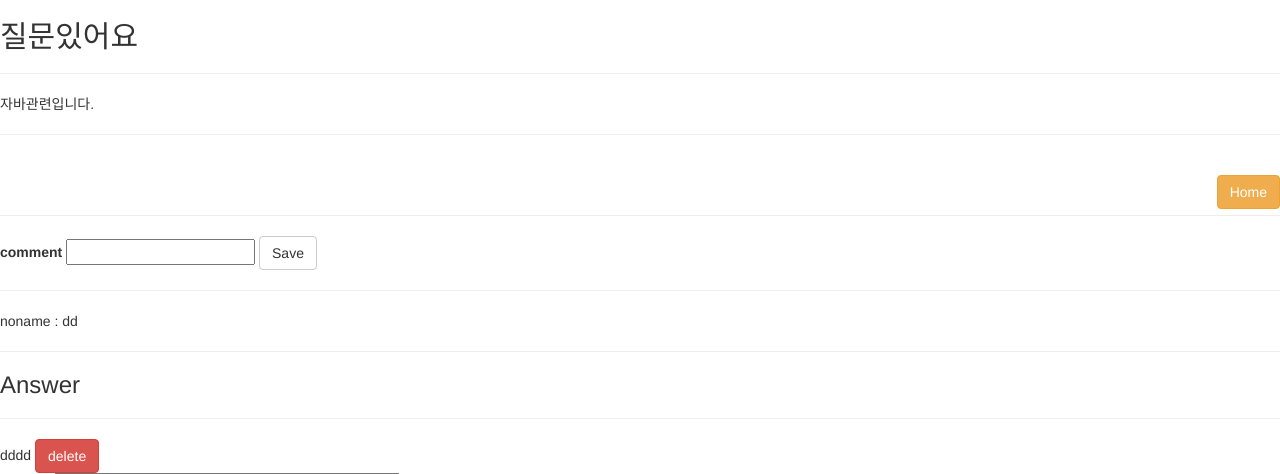
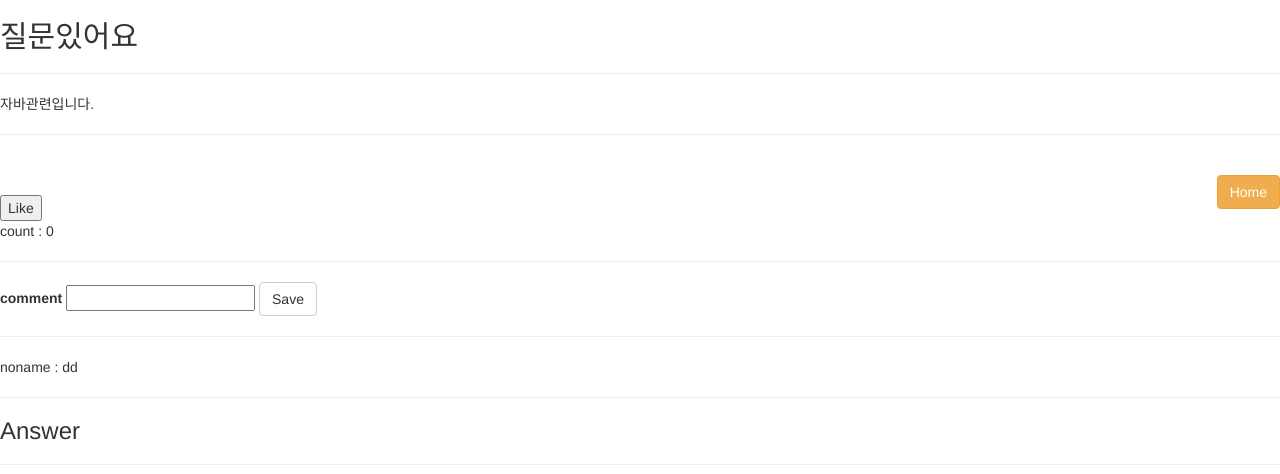
Before and after one commit to hufstest/HufsIME, a Django app: page /show/9/ in a window 1280 px wide. Shown: the top 474 px of the page. Run offline with Django 3.2, Linux system fonts and the light colour scheme; data comes from the database, SQL or seed files in the repository; both versions use the stored data as it was after the commit; data that the repository does not hold is empty; parts of the project's set-up code (start-up, migrations or seed data) failed here and were passed over; some libraries are stand-ins or nearby versions.

Commit message:
like ajax

```diff
--- a/new/new/settings.py
+++ b/new/new/settings.py
@@ -159,3 +159,9 @@ SOCIALACCOUNT_QUERY_EMAIL = True
 
 LOGIN_REDIRECT_URL = 'home'
 LOGOUT_REDIRECT_URL = 'home'
+
+STATIC_URL = '/static/'
+STATICFILES_DIRS = [
+    os.path.join(BASE_DIR, "static")
+]
+STATIC_ROOT = os.path.join(BASE_DIR, 'staticfiles')
--- /dev/null
+++ b/new/users/static/like.js
@@ -0,0 +1,28 @@
+ $(".like").click(function(){
+    var pk = $(this).attr('name')
+    $.ajax({
+      type: "POST",
+      url: "like/",
+      data: {'pk': pk, 'csrfmiddlewaretoken': '{{ csrf_token }}'},
+      dataType: "json",
+
+     success: function(response){
+        id = $(this).attr('name')
+        $('#count'+ pk).html("count : "+ response.likes_count);
+        alert(response.message);
+        alert("좋아요수 :" + response.likes_count);
+      },
+      error:function(request,status,error){
+        alert("code:"+request.status+"\n"+"message:"+request.responseText+"\n"+"error:"+error);
+      }
+
+
+
+
+
+
+
+
+
+  });
+})
--- a/new/users/templates/single_article.html
+++ b/new/users/templates/single_article.html
@@ -1,5 +1,12 @@
-<link rel="stylesheet" href="https://maxcdn.bootstrapcdn.com/bootstrap/3.3.7/css/bootstrap.min.css">
+<html>
+<head>
+{% load static %}
+    <link rel="stylesheet" href="https://maxcdn.bootstrapcdn.com/bootstrap/3.4.0/css/bootstrap.min.css">
+    <script src="https://ajax.googleapis.com/ajax/libs/jquery/3.4.0/jquery.min.js"></script>
+    <script src="https://maxcdn.bootstrapcdn.com/bootstrap/3.4.0/js/bootstrap.min.js"></script>
+    <meta charset="UTF-8" name="viewport" content="width=device-width"/>
 
+</head>
 <h2>{{article.title}}</h2>
 <hr>
 <p>{{article.content}}</p>
@@ -12,6 +19,8 @@
     <a class="btn btn-danger" href="{%url 'delete_article' article.id %}">Delete</a>
 {% endif %}
 <a class="btn btn-warning pull-right" href = {% url 'home' %}>Home</a> <br/>
+<input type="button" class="like" name="{{ article.id }}" value="Like">
+      <p id="count{{ article.id }}">count : {{ article.like_count}}</p>
 <hr/>
 <form method="POST">
     {% csrf_token %}
@@ -41,3 +50,6 @@
         <input type="hidden" id="article" name="article" value="{{article.id}}">
     <button class="btn btn-default" type="submit">Save</button>
 </form>
+
+<script src="{% static 'like.js' %}"></script>
+</html>
--- a/new/users/urls.py
+++ b/new/users/urls.py
@@ -13,4 +13,5 @@ urlpatterns = [
     path('delete/<int:id>/', views.delete_article, name = 'delete_article'),
     path('comment_delete/<int:id>/', views.delete_comment, name = 'delete_comment'),
     path('answer_delete/<int:id>/', views.delete_answer, name = 'delete_answer'),
+    path('show/<int:id>/like/',views.like,name='like'),
 ]
--- a/new/users/views.py
+++ b/new/users/views.py
@@ -1,9 +1,18 @@
+from django.contrib.auth.decorators import login_required
+from django.http import HttpResponse
 from django.urls import reverse_lazy
 from django.views import generic
 from django.shortcuts import render, redirect
 from django.db.models import Count
 from datetime import timezone, datetime
-from users.models import Article, Comment, Answer, Like, TaggedPost, Hit
+
+from django.views.decorators.csrf import csrf_exempt
+from django.views.decorators.http import require_POST
+try:
+    from django.utils import simplejson as json
+except ImportError:
+    import json
+from .models import Article, Comment, Answer, Like, TaggedPost, Hit
 from .forms import CustomUserCreationForm, ArticleForm, CommentForm, AnswerForm
 from django.views.generic import TemplateView
 
@@ -122,3 +131,23 @@ def get_client_ip(request):
     else:
         ip = request.META.get('REMOTE_ADDR')
     return ip
+
+@login_required
+@require_POST
+@csrf_exempt
+def like(request,id):
+    if request.method == 'POST':
+        user = request.user  # 로그인한 유저를 가져온다.
+        article_id = request.POST.get('pk', None)
+        article = Article.objects.get(pk=article_id)  # 해당 메모 오브젝트를 가져온다.
+
+        if article.like_user_set.filter(id=user.id).exists():  # 이미 해당 유저가 likes컬럼에 존재하면
+            user.like_set.filter(article_id=article.id).delete()  # likes 컬럼에서 해당 유저를 지운다.
+            message = 'You disliked this'
+        else:
+            user.like_set.create(article_id=article_id)
+            message = 'You liked this'
+
+    context = {'likes_count': article.like_count, 'message': message}
+    return HttpResponse(json.dumps(context), content_type='application/json')
+    # dic 형식을 json 형식으로 바꾸어 전달한다.
```
Also changed, not shown: new/db.sqlite3.
